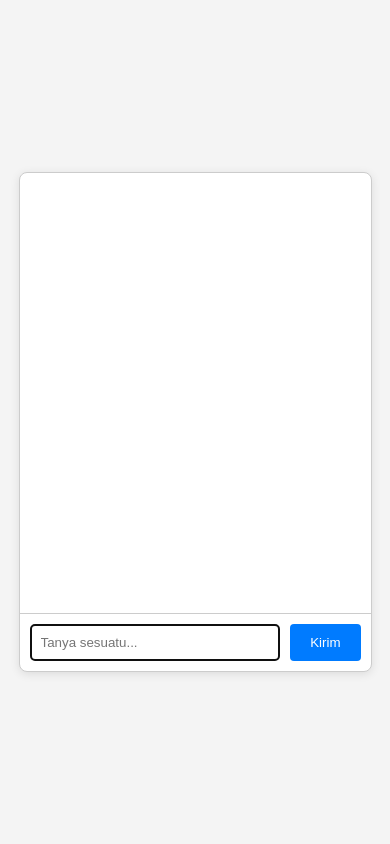
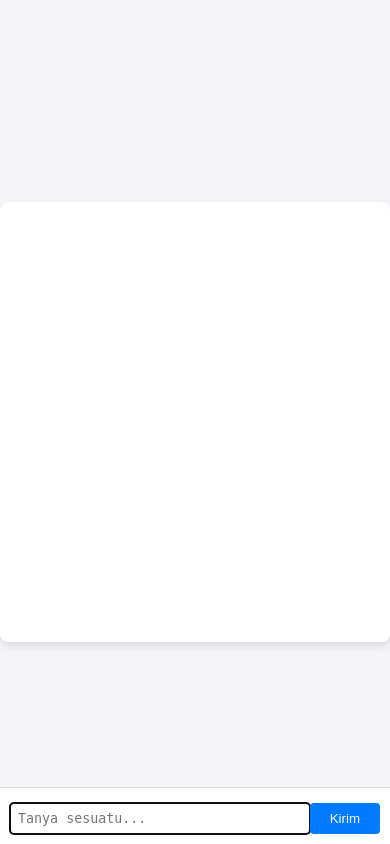
Before and after one commit to saipul12c/zenon-ai-chat, a Flask app: page / in a window 390 px wide. Run offline with Flask 3, Linux system fonts and the light colour scheme.

Commit message:
Zenon AI

```diff
--- a/app.py
+++ b/app.py
@@ -44,6 +44,9 @@ class ConversationManager:
         self.data = self.load_data()
         self.vectorizer = TfidfVectorizer()
         self.train_vectorizer()
+        self.update_count = 0
+        self.update_threshold = 10  # Melakukan retrain setiap ada 10 perubahan
+
 
     def load_data(self):
         if os.path.exists(self.filepath):
@@ -54,23 +57,42 @@ class ConversationManager:
             self.save_data(data)
             return data
 
-    def save_data(self):
+    def save_data(self, data=None):
+        if data is None:
+            data = self.data
         with open(self.filepath, "w") as file:
-            json.dump(self.data, file, indent=4)
+            json.dump(data, file, indent=4)
 
     def update_conversation(self, question, new_answer, new_feedback):
+        if not new_answer.strip() or not new_feedback.strip():
+            return "Jawaban dan umpan balik tidak boleh kosong."
+
         found = False
+        language = detect(question)  # Mendeteksi bahasa dari pertanyaan yang diberikan
         for conv in self.data['conversations']:
             if conv['question'] == question:
                 conv['answer'] = new_answer
                 conv['feedback'] = new_feedback
+                conv['language'] = language  # Memperbarui bahasa juga
                 found = True
                 break
         if not found:
             timestamp = datetime.datetime.utcnow().isoformat() + 'Z'
-            self.data['conversations'].append({'question': question, 'answer': new_answer, 'timestamp': timestamp, 'feedback': new_feedback, 'language': detect(question)})
-        self.save_data()
-        self.train_vectorizer()
+            self.data['conversations'].append({
+                'question': question,
+                'answer': new_answer,
+                'timestamp': timestamp,
+                'feedback': new_feedback,
+                'language': language  # Memastikan bahasa disertakan saat menambahkan baru
+            })
+
+            self.save_data()
+            self.update_count += 1  # Pastikan ini di luar blok if `found`
+            if self.update_count >= self.update_threshold:
+                self.train_vectorizer()
+                self.update_count = 0
+
+            return "Data berhasil diperbarui."
 
     def train_vectorizer(self):
         if self.data["conversations"]:
@@ -97,19 +119,15 @@ def preprocess(text, language='en'):
     return " ".join(filtered_words)
 
 def generate_response_from_context(question, language='en'):
+    lemmatizer = WordNetLemmatizer()
     stop_words = set(stopwords.words(language))
-    lemmatizer = WordNetLemmatizer()
-
-    # Tokenisasi dan lemmatisasi pertanyaan
     words = [lemmatizer.lemmatize(word) for word in word_tokenize(question.lower()) if word.isalnum() and word not in stop_words]
-
     relevant_responses = []
 
     # Cari kalimat dalam data yang memiliki kata kunci yang banyak sama
     for conv in conv_manager.data['conversations']:
         conv_words = set([lemmatizer.lemmatize(word) for word in word_tokenize(conv['question'].lower()) if word.isalnum() and word not in stop_words])
         common_words = conv_words.intersection(words)
-
         if common_words:
             score = len(common_words)
             relevant_responses.append((score, conv['answer'], conv['question']))
@@ -123,29 +141,28 @@ def generate_response_from_context(question, language='en'):
     best_question = relevant_responses[0][2]
 
     # Membuat kalimat baru berdasarkan struktur kalimat pertanyaan dan jawaban terbaik
-    new_response = reconstruct_response(best_response, question, best_question, words)
-    return new_response
+    return reconstruct_response(best_response, question, best_question)
 
-def get_synonyms(word):
+def get_synonyms(word, pos=None):
+    lemmatizer = WordNetLemmatizer()
+    word = lemmatizer.lemmatize(word)
+
     synonyms = set()
-    for syn in wordnet.synsets(word):
+    for syn in wordnet.synsets(word, pos=pos if pos else None):
         for lemma in syn.lemmas():
-            synonyms.add(lemma.name())
+            normalized_lemma = lemma.name().replace('_', ' ').lower()
+            synonyms.add(normalized_lemma)
     return synonyms
 
 def reconstruct_response(best_response, user_question, best_matched_question):
     tokenized_best_response = word_tokenize(best_response.lower())
     tokenized_user_question = word_tokenize(user_question.lower())
     tokenized_best_matched_question = word_tokenize(best_matched_question.lower())
+    synonyms_map = {word: get_synonyms(word) for word in tokenized_best_matched_question}
+    new_response = []
 
-    # Buat kamus sinonim untuk kata-kata dalam pertanyaan terbaik
-    synonyms_map = {word: get_synonyms(word) for word in tokenized_best_matched_question}
-
-    # Cari kata terdekat dalam pertanyaan pengguna untuk setiap kata dalam jawaban
-    new_response = []
     for word in tokenized_best_response:
         if word in synonyms_map:
-            # Cari kata terbaik yang bisa menggantikan berdasarkan sinonimnya
             best_match = None
             for synonym in synonyms_map[word]:
                 if synonym in tokenized_user_question:
@@ -155,14 +172,12 @@ def reconstruct_response(best_response, user_question, best_matched_question):
         else:
             new_response.append(word)
 
-    # Gabungkan kembali menjadi kalimat
     return ' '.join(new_response)
-
 def get_response(user_input):
     try:
         language = detect(user_input)
     except LangDetectException:
-        language = "en"
+        language = "en"  # Gunakan Bahasa Inggris sebagai default jika deteksi gagal
 
     processed_input = preprocess(user_input, language)
     if not conv_manager.data["conversations"]:
@@ -174,9 +189,11 @@ def get_response(user_input):
     similarity = cosine_similarity(vectors, question_vectors)
 
     max_sim = max(similarity[0])
-    if max_sim > 0.4:
+    if max_sim > 0.4:  # Pertimbangkan untuk menyesuaikan threshold ini berdasarkan analisis lebih lanjut
         index = np.argmax(similarity)
-        return conv_manager.data["conversations"][index]["answer"]
+        best_match = conv_manager.data["conversations"][index]
+        additional_info = f"Jawaban ini didasarkan pada pertanyaan serupa: '{best_match['question']}'"
+        return f"{best_match['answer']} (Info: {additional_info})"
     else:
         new_response = generate_response_from_context(user_input, language)
         if new_response:
@@ -206,19 +223,32 @@ def ask():
         logging.error("No input provided by the user.")
         return jsonify({"error": "No input provided"}), 400
 
-    # Tambahkan log untuk melihat input pengguna
     logging.info(f"Received user input: {user_input}")
 
-    if len(user_input) < 1 or len(user_input) > 2000:
+    if len(user_input) > 2000:
         logging.error("Invalid input length.")
-        return jsonify({"error": "Input is too long or too short"}), 400
+        return jsonify({"error": "Input is too long"}), 400
 
     try:
         response = get_response(user_input)
-        conv_manager.add_conversation(user_input, response, detect(user_input))
-        # Log the generated response
-        logging.info(f"Generated response: {response}")
-        return jsonify({"response": response, "language": detect(user_input)}), 200
+        language = detect(user_input)
+        conv_manager.add_conversation(user_input, response, language)
+
+        # Evaluasi respon jika memungkinkan
+        possible_matches = [conv for conv in conv_manager.data["conversations"] if conv["question"] == user_input]
+        if possible_matches:
+            reference_response = possible_matches[0]['answer']
+            # Hanya hitung skor jika ada perubahan jawaban
+            if 'last_updated' not in possible_matches[0] or (datetime.datetime.utcnow() - possible_matches[0]['last_updated']).total_seconds() > 3600:
+                bleu_score = calculate_bleu(reference_response, response)
+                rouge_score = calculate_rouge(reference_response, response)
+                possible_matches[0]['last_updated'] = datetime.datetime.utcnow()
+                logging.info(f"Evaluation - BLEU: {bleu_score}, ROUGE: {rouge_score['rouge-l']['f']}")
+            else:
+                bleu_score = rouge_score = "N/A"
+
+            return jsonify({"response": response, "language": language, "BLEU": bleu_score, "ROUGE": rouge_score}), 200
+        return jsonify({"response": response, "language": language}), 200
     except Exception as e:
         logging.error(f"Error in processing the user input: {e}")
         return jsonify({"error": "An error occurred while processing your request"}), 500
@@ -226,13 +256,28 @@ def ask():
 @app.route("/feedback", methods=["POST"])
 def feedback():
     data = request.get_json()
-    user_question = data.get("question")
-    user_feedback = data.get("feedback")
+    user_question = data.get("question", "").strip()
+    user_feedback = data.get("feedback", "").strip()
+
     if not user_question or not user_feedback:
-        return jsonify({"error": "Question and feedback must be provided"}), 400
+        return jsonify({"error": "Both question and feedback must be provided and cannot be empty"}), 400
 
+    # Update conversation with new feedback and recalculate BLEU/ROUGE scores
     conv_manager.update_conversation(user_question, "", user_feedback)
-    return jsonify({"message": "Feedback received and conversation updated. Thank you!"}), 200
+    all_conv = [conv for conv in conv_manager.data["conversations"] if conv["question"] == user_question]
+    if all_conv:
+        updated_response = all_conv[0]["answer"]
+        new_bleu_score = calculate_bleu(updated_response, user_feedback)
+        new_rouge_score = calculate_rouge(updated_response, user_feedback)
+        logging.info(f"Updated Evaluation - BLEU: {new_bleu_score}, ROUGE: {new_rouge_score['rouge-l']['f']}")
+
+        return jsonify({
+            "message": "Feedback received and conversation updated. Thank you!",
+            "BLEU": new_bleu_score,
+            "ROUGE": new_rouge_score
+        }), 200
+    else:
+        return jsonify({"error": "No matching question found in the database."}), 404
 
 if __name__ == "__main__":
     app.run(debug=True)
--- a/static/style.css
+++ b/static/style.css
@@ -1,67 +1,90 @@
-/* style.css */
+/* Styling dasar untuk keseluruhan halaman dan container chat */
 body {
-    font-family: Arial, sans-serif;
-    background-color: #f4f4f4;
     margin: 0;
     padding: 0;
+    font-family: Arial, sans-serif;
+    background-color: #f4f4f9; /* Warna latar belakang halaman */
+    height: 100vh; /* Membuat halaman selalu mengisi seluruh tinggi viewport */
     display: flex;
+    align-items: center;
     justify-content: center;
-    align-items: center;
-    height: 100vh;
 }
 
 .chat-container {
     width: 90%;
     max-width: 600px;
-    background: white;
-    border: 1px solid #ccc;
     border-radius: 8px;
-    box-shadow: 0 2px 10px rgba(0,0,0,0.1);
     overflow: hidden;
+    box-shadow: 0 4px 8px rgba(0,0,0,0.1); /* Menambah shadow untuk sedikit depth */
+    display: flex;
+    flex-direction: column;
+    justify-content: space-between;
+    background-color: #ffffff; /* Warna latar chat container */
 }
 
+/* Styling untuk output dari chat */
 .chat-output {
-    height: 400px;
-    overflow-y: scroll;
     padding: 20px;
-    border-bottom: 1px solid #ccc;
+    height: 400px; /* Atur tinggi area chat */
+    overflow-y: scroll; /* Memastikan bisa discroll jika pesan terlalu banyak */
 }
 
+/* Styling untuk area input */
 .input-area {
+    border-top: 1px solid #ddd; /* Pembatas antara area chat dan input */
+    padding: 10px;
     display: flex;
-    padding: 10px;
+    justify-content: space-between; /* Memberikan ruang antara textarea dan button */
+    position: fixed; /* Membuat input area melayang */
+    left: 50%;
+    bottom: 0;
+    transform: translateX(-50%); /* Pusatkan di bawah */
+    width: 90%; /* Lebar sesuai container */
+    box-sizing: border-box; /* Border dan padding dihitung ke dalam width */
+    background-color: #fff; /* Sama seperti container chat */
 }
 
-.input-area input[type="text"] {
-    flex: 1;
-    padding: 10px;
-    border: 1px solid #ccc;
-    border-radius: 4px;
-    margin-right: 10px;
+textarea {
+    width: 85%; /* Memberi lebar untuk textarea */
+    resize: none; /* Menghilangkan fungsi resize */
+    border: none;
+    padding: 8px;
+    border-radius: 4px; /* Memberi sedikit lengkungan pada sudut */
+    box-shadow: inset 0 1px 3px rgba(0,0,0,0.1); /* Menambahkan sedikit depth pada textarea */
 }
 
-.input-area button {
-    padding: 10px 20px;
-    background-color: #007BFF;
-    color: white;
+button {
+    width: 10%; /* Mengatur lebar button */
+    background-color: #007BFF; /* Warna latar button */
+    color: white; /* Warna teks button */
     border: none;
-    border-radius: 4px;
-    cursor: pointer;
+    padding: 10px;
+    cursor: pointer; /* Cursor berubah saat di hover */
+    border-radius: 4px; /* Memberi sedikit lengkungan pada sudut */
 }
 
-.input-area button:hover {
-    background-color: #0056b3;
+button:hover {
+    background-color: #0056b3; /* Warna button saat di-hover */
 }
 
 .error {
-    color: red;
-    padding: 5px;
+    color: #ff4757; /* Merah yang lebih lembut */
+    background-color: #ffebee; /* Latar belakang merah muda sangat lembut */
+    padding: 10px;
+    margin: 10px 20px; /* Menambahkan margin agar tidak terlalu dekat dengan tepi */
+    border-radius: 4px; /* Membuat sudut sedikit bulat */
+    box-shadow: 0 2px 4px rgba(0,0,0,0.1); /* Menambahkan sedikit bayangan */
+    text-align: center; /* Teks di tengah untuk menarik perhatian */
 }
 
 .feedback-form {
     margin-top: 10px;
+    padding: 10px 20px; /* Menambahkan padding */
     display: flex;
     justify-content: space-between;
+    background-color: #f8f9fa; /* Warna latar yang lembut */
+    border-radius: 4px; /* Sudut yang bulat */
+    box-shadow: 0 2px 4px rgba(0,0,0,0.1); /* Bayangan untuk menonjolkan */
 }
 
 .feedback-input {
@@ -69,10 +92,54 @@ body {
     margin-right: 10px;
     padding: 8px;
     border: 1px solid #ccc;
+    border-radius: 4px; /* Sudut yang bulat */
+    box-shadow: inset 0 1px 3px rgba(0,0,0,0.1); /* Menambahkan depth */
+}
+
+button {
+    /* Menyesuaikan button yang sudah didefinisikan sebelumnya */
+    background-color: #007BFF; /* Warna latar biru */
+    color: white; /* Warna teks putih */
+    border: none;
+    padding: 10px;
+    cursor: pointer;
     border-radius: 4px;
+    width: auto; /* Memungkinkan lebar mengikuti konten dalamnya */
+}
+
+button:hover {
+    background-color: #0056b3; /* Warna lebih gelap saat di-hover */
 }
 
 #loading {
     text-align: center;
     padding: 20px;
+    color: #007BFF; /* Sesuai dengan warna button */
+    font-weight: bold; /* Teks lebih tebal */
 }
+
+@media (max-width: 600px) {
+    .chat-container {
+        width: 100%;
+        max-width: 100%; /* Mengisi lebar perangkat */
+    }
+
+    .input-area {
+        width: 100%; /* Mengisi lebar perangkat */
+        padding: 10px; /* Menyesuaikan padding */
+    }
+
+    textarea, button {
+        width: 100%; /* Lebar penuh untuk komponen di area input */
+        margin-top: 5px; /* Memberi ruang antara elemen */
+    }
+
+    textarea {
+        width: calc(100% - 20px); /* Mengurangi lebar karena padding */
+    }
+
+    button {
+        width: auto; /* Mengembalikan pengaturan lebar otomatis */
+        padding: 8px 20px; /* Menyesuaikan padding */
+    }
+}
--- a/templates/index.html
+++ b/templates/index.html
@@ -9,13 +9,16 @@
 <body>
     <div class="chat-container">
         <div id="chat-output" class="chat-output"></div>
-        <!-- Input untuk pertanyaan user -->
+        <!-- Input untuk pertanyaan pengguna -->
         <div class="input-area">
-            <input type="text" id="user-input" placeholder="Tanya sesuatu..." autofocus>
+            <textarea id="user-input" placeholder="Tanya sesuatu..." autofocus rows="1"></textarea>
             <button onclick="sendQuestion()">Kirim</button>
         </div>
     </div>
+
+    <!-- jQuery diunduh dari CDN untuk memastikan kita menggunakan versi yang terbaru dan stabil -->
     <script src="https://ajax.googleapis.com/ajax/libs/jquery/3.5.1/jquery.min.js"></script>
+    <!-- Script internal untuk memproses interaksi chat -->
     <script src="{{ url_for('static', filename='script.js') }}"></script>
 </body>
 </html>
```
Also changed, not shown: static/script.js (+26 -18 lines).
